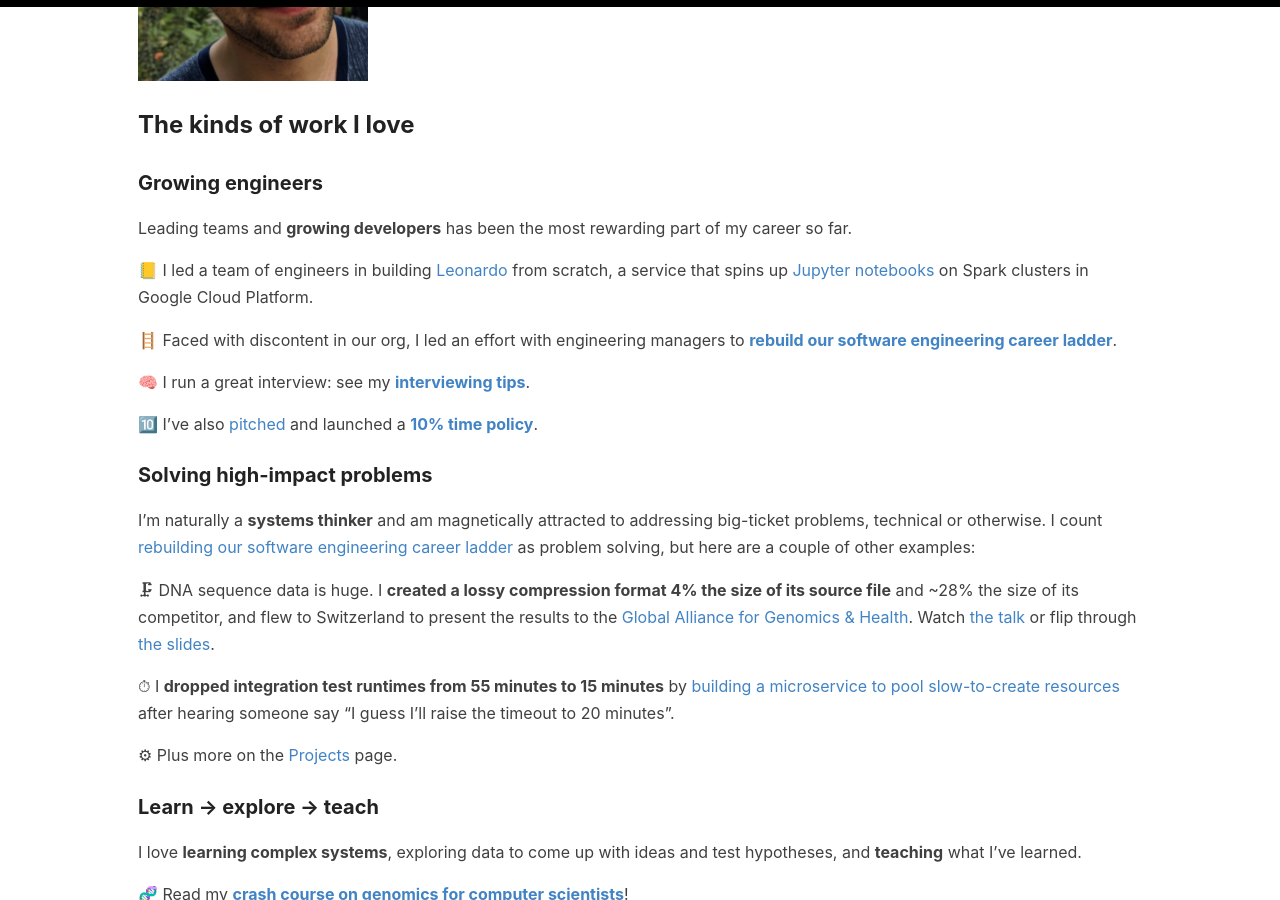
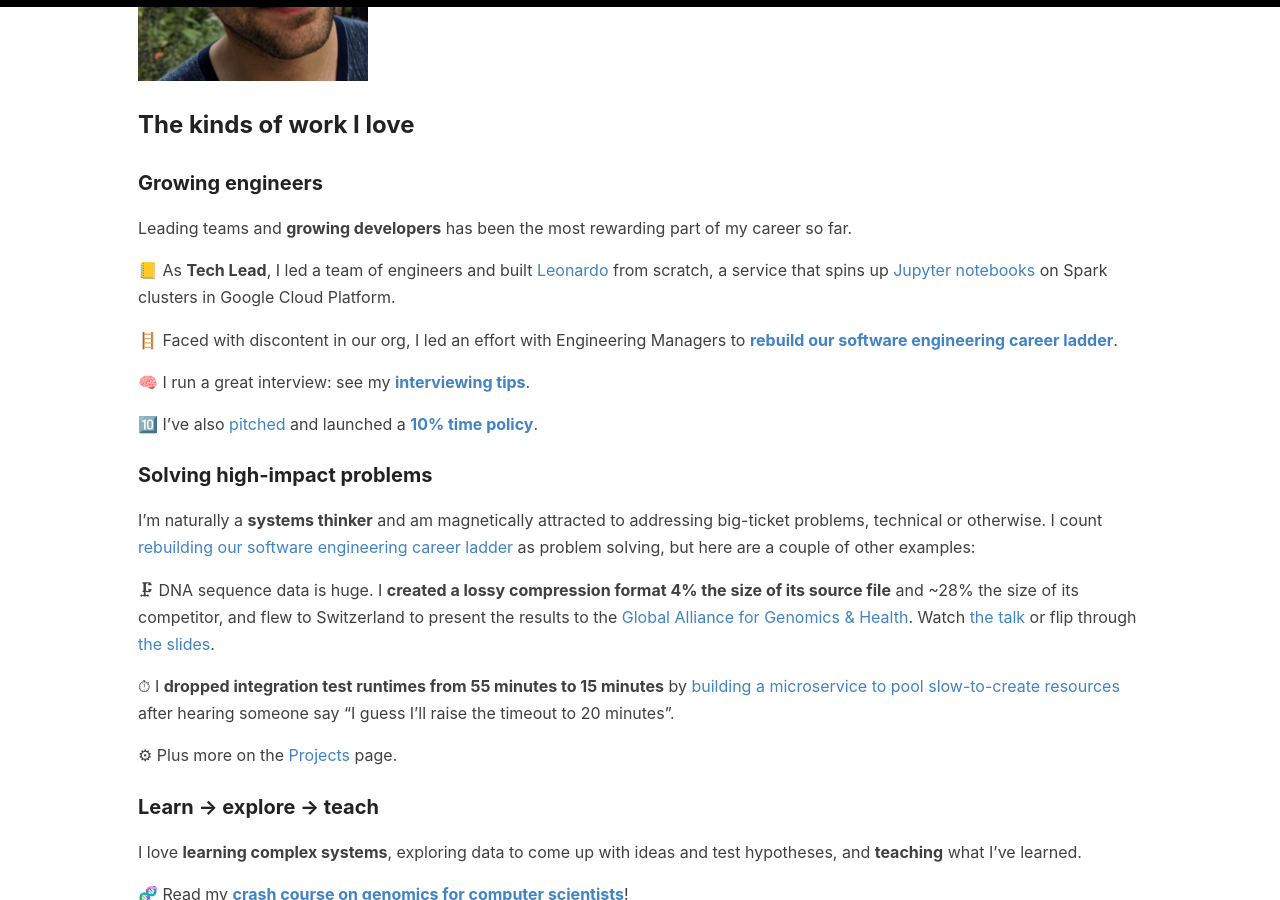
Before and after one commit to helgridly/helgridly.github.io, a Jekyll site: the page built from index.md, in a window 1280 px wide and 900 px high, scrolled down 362 px. Built offline with Jekyll 4.4.1, drawn with Linux system fonts in a browser that asks for light colours.

Commit message:
emphasise tech lead, try out new tab

```diff
--- a/index.md
+++ b/index.md
@@ -19,9 +19,9 @@ I've been in the software industry for 13 years. I have worn many hats: been an
 
 Leading teams and **growing developers** has been the most rewarding part of my career so far.
 
-📒 I led a team of engineers in building [Leonardo](https://github.com/DataBiosphere/leonardo) from scratch, a service that spins up [Jupyter notebooks](https://jupyter.org/) on Spark clusters in Google Cloud Platform.
+📒 As **Tech Lead**, I led a team of engineers and built [Leonardo](https://github.com/DataBiosphere/leonardo) from scratch, a service that spins up [Jupyter notebooks](https://jupyter.org/){:target="_blank"} on Spark clusters in Google Cloud Platform.
 
-🪜 Faced with discontent in our org, I led an effort with engineering managers to [**rebuild our software engineering career ladder**](/levels).
+🪜 Faced with discontent in our org, I led an effort with Engineering Managers to [**rebuild our software engineering career ladder**](/levels).
 
 🧠 I run a great interview: see my [**interviewing tips**](https://docs.google.com/document/d/1qNeXN_E_na_KXsZMaXRfYQcoT-0w59yjdmN1B7Tst68/edit#).
 
```
